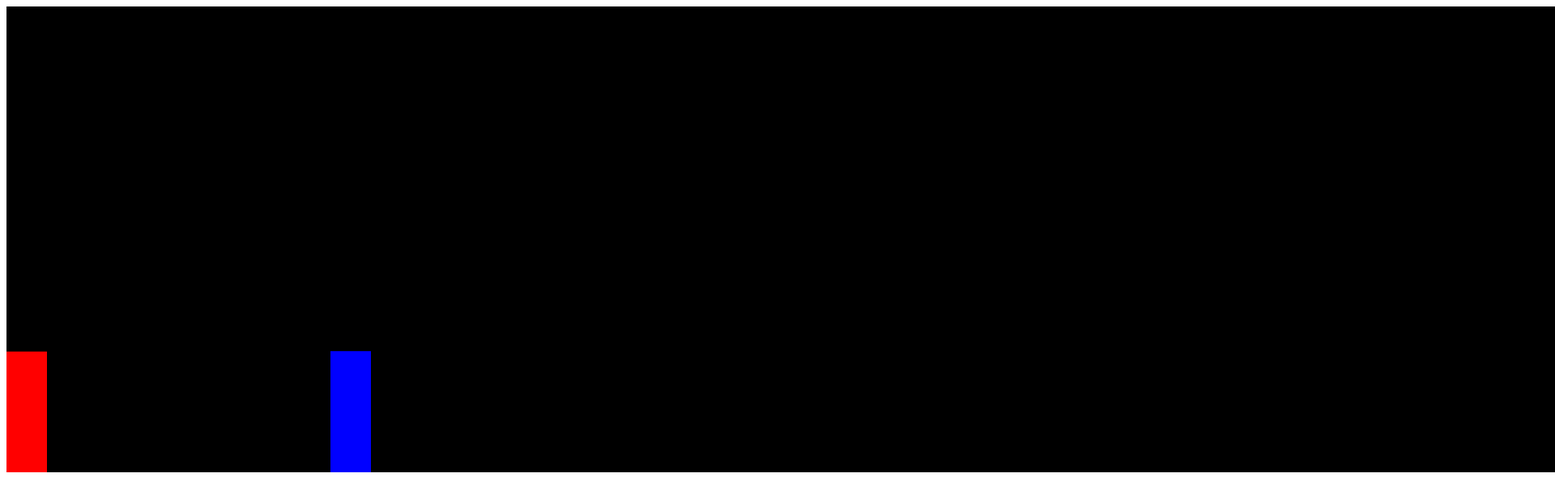
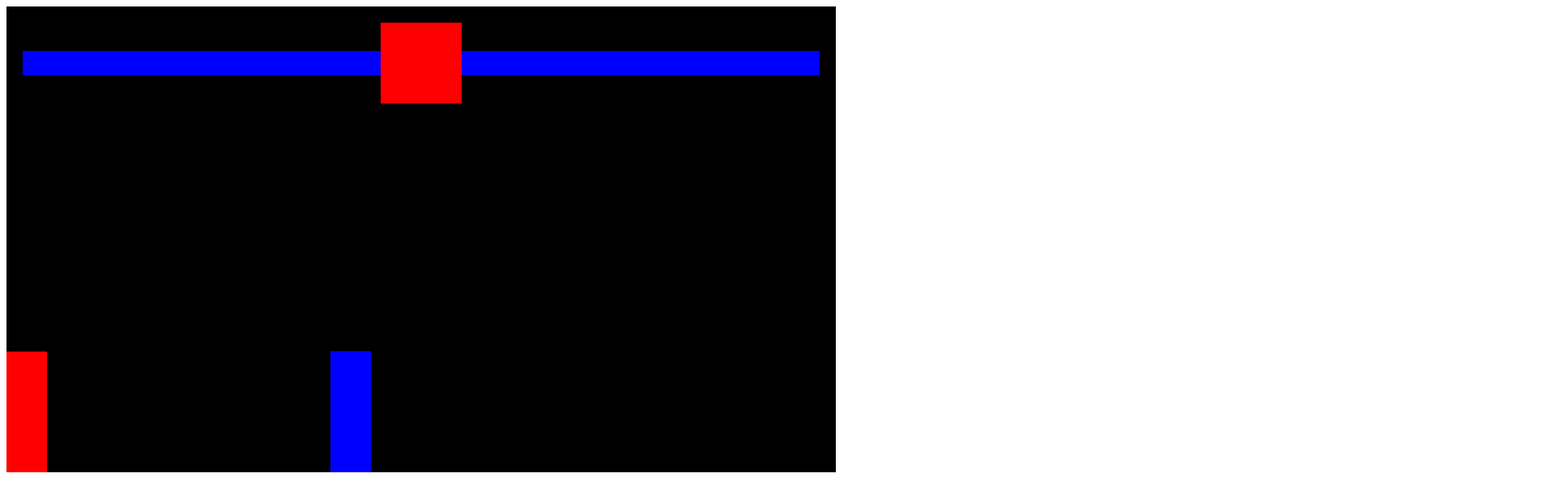
Before and after one commit to IkarVs/FightingGameFront, a plain HTML site: page index.html in a window 1280 px wide. Shown: the top 622 px of the page at 81% size, 1920 px wide, since content can reach past the window. Drawn offline with Linux system fonts and the light colour scheme.

Commit message:
addition of working healthBars

```diff
--- a/index.html
+++ b/index.html
@@ -1,3 +1,29 @@
-<canvas></canvas>
+<head>
+    <style>
+        *{
+            box-sizing: border-box;
+        }
+    </style>
 
-<script  src="index.js"></script>
+</head>
+<body>
+    <div  style="position:relative;display:inline-block;">
+        <div style="position:absolute;display:flex;width:100%;align-items: center; padding: 20px;">
+            <!--player1Life-->
+            <div  style="position: relative;height:30px;width: 100%;display: flex;justify-content:flex-end;">
+                <div style="background-color:yellow;height: 30px;width: 100%;"></div>
+                <div id="playerHealth" style="position:absolute;background-color:blue;top: 0;right: 0;bottom: 0;width: 100%;"></div>
+            </div>
+            <!--timer-->
+            <div style="background-color:red;height:100;width: 100px; flex-shrink: 0;"></div>
+            <!--player2Life-->
+            <div  style="position: relative;height:30px;width: 100%;">
+                <div style="background-color:yellow;height: 30px;"></div>
+                <div id="enemyHealth" style="position:absolute;background-color:blue;top: 0;right: 0;bottom: 0;left: 0;"></div>
+            </div>
+        </div>
+
+        <canvas></canvas>
+    </div>
+    <script  src="index.js"></script>
+</body>
--- a/index.js
+++ b/index.js
@@ -1,7 +1,7 @@
 const canvas = document.querySelector('canvas');
 const c = canvas.getContext('2d'); // for context
 
-canvas.width =  2000;
+canvas.width =  1024;
 canvas.height = 576;
 
 c.fillRect(0,0,canvas.width,canvas.height);
@@ -28,6 +28,7 @@ class Sprite{
         }
         this.color = color;
         this.isAttacking;
+        this.health = 100;
     }
     draw(){
         c.fillStyle=this.color;
@@ -134,10 +135,14 @@ function animate(){
     if(rectangularCollision({rectangle1:player, rectangle2:enemy})){
         player.isAttacking=false;
         console.log("toucheV1")
+        enemy.health-=20
+        document.querySelector('#enemyHealth').style.width=enemy.health +"%"
     }
     if(rectangularCollision({rectangle1:enemy, rectangle2:player})){
         enemy.isAttacking=false;
         console.log("toucheV2")
+        player.health-=20
+        document.querySelector('#playerHealth').style.width=player.health +"%"
     }
 }
 animate();
```
